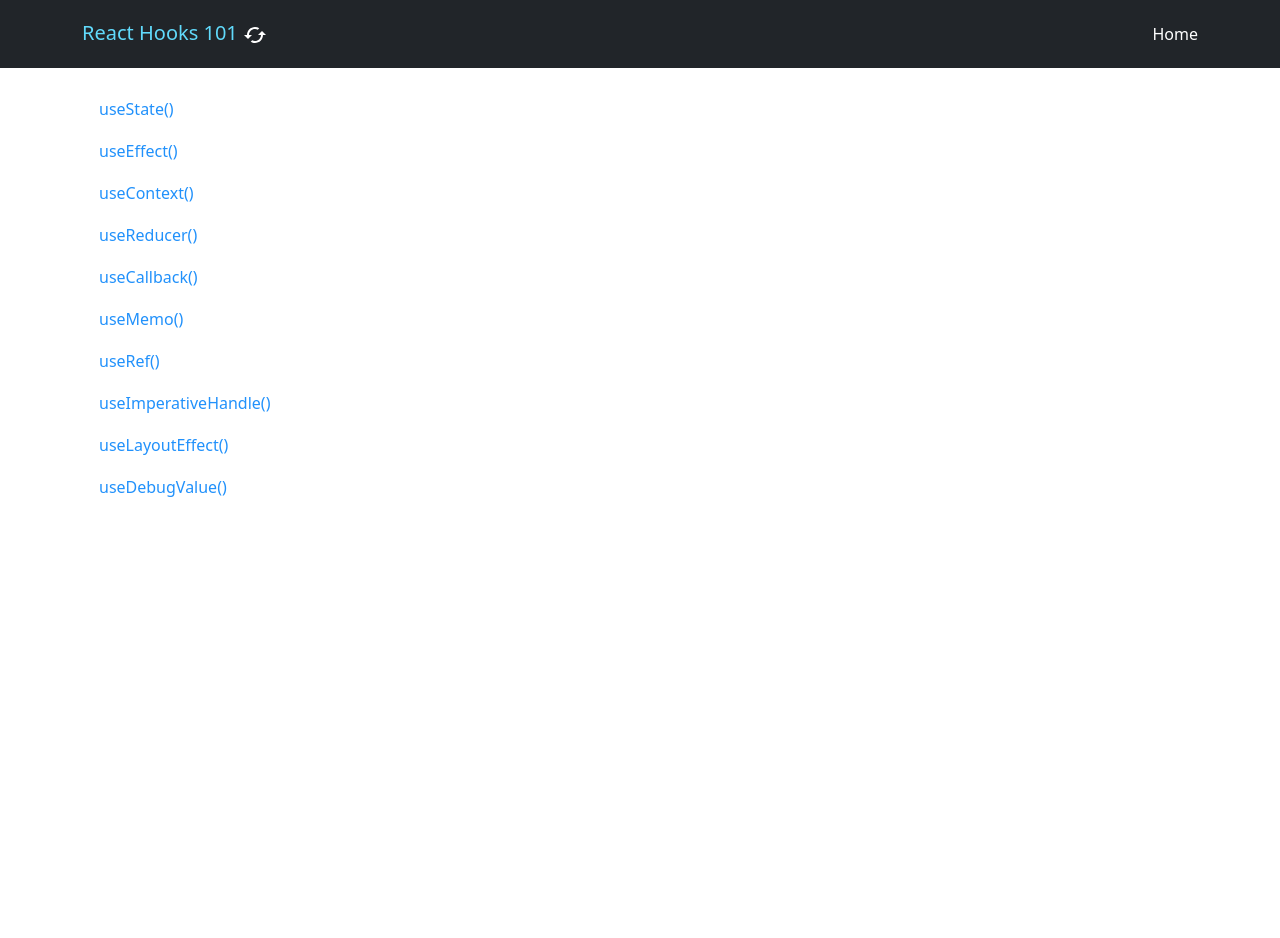
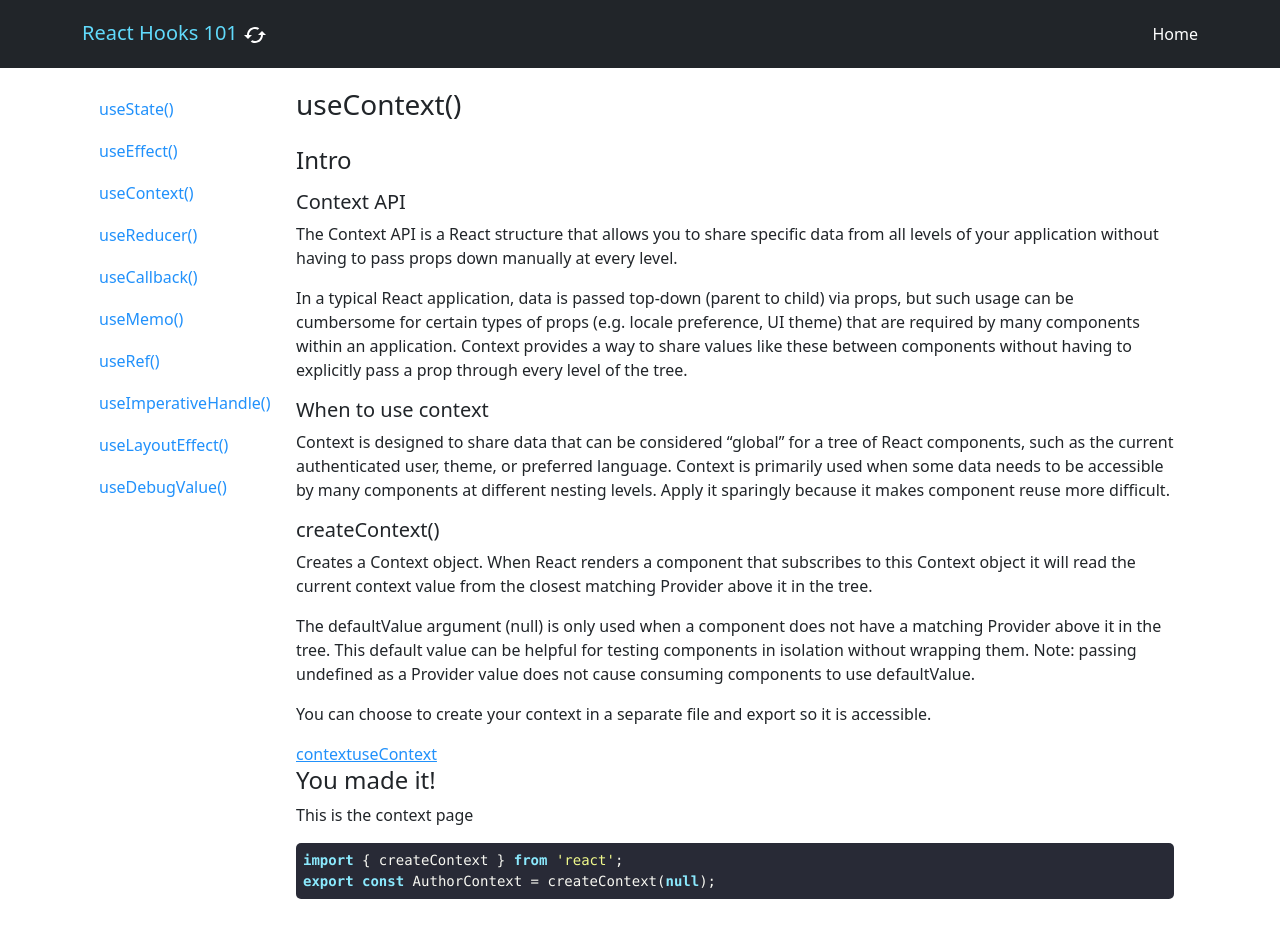
Before and after one commit to axtck/rhooks101, a React (Create React App) app: page /hooks/useContext in a window 1280 px wide. Shown: the top 938 px of the page. Built offline with nearby package versions, Linux system fonts and the light colour scheme.

Commit message:
Begin context

```diff
--- /dev/null
+++ b/src/context.ts
@@ -0,0 +1,3 @@
+import { createContext } from 'react';
+
+export const AuthorContext = createContext(null);
--- /dev/null
+++ b/src/pages/BasicHooks/ContextPage.tsx
@@ -0,0 +1,16 @@
+import React, { FunctionComponent } from "react";
+
+interface ContextPageProps { };
+
+const ContextPage: FunctionComponent<ContextPageProps> = () => {
+
+    return (
+        <React.Fragment>
+            <h4>You made it!</h4>
+            <p>This is the context page</p>
+
+        </React.Fragment>
+    );
+};
+
+export default ContextPage;
--- a/src/pages/BasicHooks/UseContextPage.tsx
+++ b/src/pages/BasicHooks/UseContextPage.tsx
@@ -1,13 +1,59 @@
-import React, { FunctionComponent } from "react";
+import React, { createContext, FunctionComponent } from "react";
+import { Route } from "react-router";
+import { Link } from "react-router-dom";
+import SyntaxHighlighter from "react-syntax-highlighter/dist/esm/default-highlight";
+import { dracula } from 'react-syntax-highlighter/dist/esm/styles/hljs';
+import { Constants } from "../../constants";
+import { AuthorContext } from "../../context";
+import ContextPage from "./ContextPage";
 
 interface UseContextPageProps { };
 
 const UseContextPage: FunctionComponent<UseContextPageProps> = () => {
 
+
+
     return (
-        <div>
+        <React.Fragment>
+            <h3>useContext()</h3>
+            <h4 className="mt-4">Intro</h4>
+            <h5 className="mt-3">Context API</h5>
+            <p>
+                The Context API is a React structure that allows you to share specific data from all levels of your application without having to pass props down manually at every level.
+            </p>
+            <p>
+                In a typical React application, data is passed top-down (parent to child) via props, but such usage can be cumbersome for certain types of props (e.g. locale preference, UI theme)
+                that are required by many components within an application. Context provides a way to share values like these between components without having to explicitly pass a prop through every level of the tree.
+            </p>
+            <h5 className="mt-3">When to use context</h5>
+            <p>
+                Context is designed to share data that can be considered “global” for a tree of React components, such as the current authenticated user, theme, or preferred language.
+                Context is primarily used when some data needs to be accessible by many components at different nesting levels. Apply it sparingly because it makes component reuse more difficult.
+            </p>
+            <h5 className="mt-3">createContext()</h5>
+            <p>
+                Creates a Context object. When React renders a component that subscribes to this Context object it will read the current context value from the closest matching Provider above it in the tree.
+            </p>
+            <p>
+                The defaultValue argument (null) is only used when a component does not have a matching Provider above it in the tree. This default value can be helpful for testing components in isolation without wrapping them.
+                Note: passing undefined as a Provider value does not cause consuming components to use defaultValue.
+            </p>
+            <p>You can choose to create your context in a separate file and export so it is accessible.</p>
+            <Link to="/context">context</Link>
+            <Link to="/hooks/useContext">useContext</Link>
+            <AuthorContext.Provider value={null}>
+                <Route path="/hooks/useContext" component={ContextPage} />
+                <Route path="/context" component={ContextPage} />
+            </AuthorContext.Provider>
+            <SyntaxHighlighter
+                language="javascript"
+                style={dracula}
+                customStyle={Constants.highlightStyles}>
+                {`import { createContext } from 'react';
+export const AuthorContext = createContext(null);`}
+            </SyntaxHighlighter>
 
-        </div>
+        </React.Fragment>
     );
 };
 
--- a/src/routes/MainRoutes.tsx
+++ b/src/routes/MainRoutes.tsx
@@ -7,6 +7,7 @@ import UseLayoutEffectPage from "../pages/AdditionalHooks/UseLayoutEffectPage";
 import UseMemoPage from "../pages/AdditionalHooks/UseMemoPage";
 import UseReducerPage from "../pages/AdditionalHooks/UseReducerPage";
 import UseRefPage from "../pages/AdditionalHooks/UseRefPage";
+import ContextPage from "../pages/BasicHooks/ContextPage";
 import UseContextPage from "../pages/BasicHooks/UseContextPage";
 import UseEffectPage from "../pages/BasicHooks/UseEffectPage";
 import UseStatePage from "../pages/BasicHooks/UseStatePage";
@@ -30,6 +31,7 @@ const MainRoutes: FunctionComponent<MainRoutesProps> = () => (
 
         {/* other routes */}
         <Route path="/home" component={HomePage} />
+        <Route path="/context" component={ContextPage} />
 
         {/* redirects */}
         <Redirect to="/home" />
```
